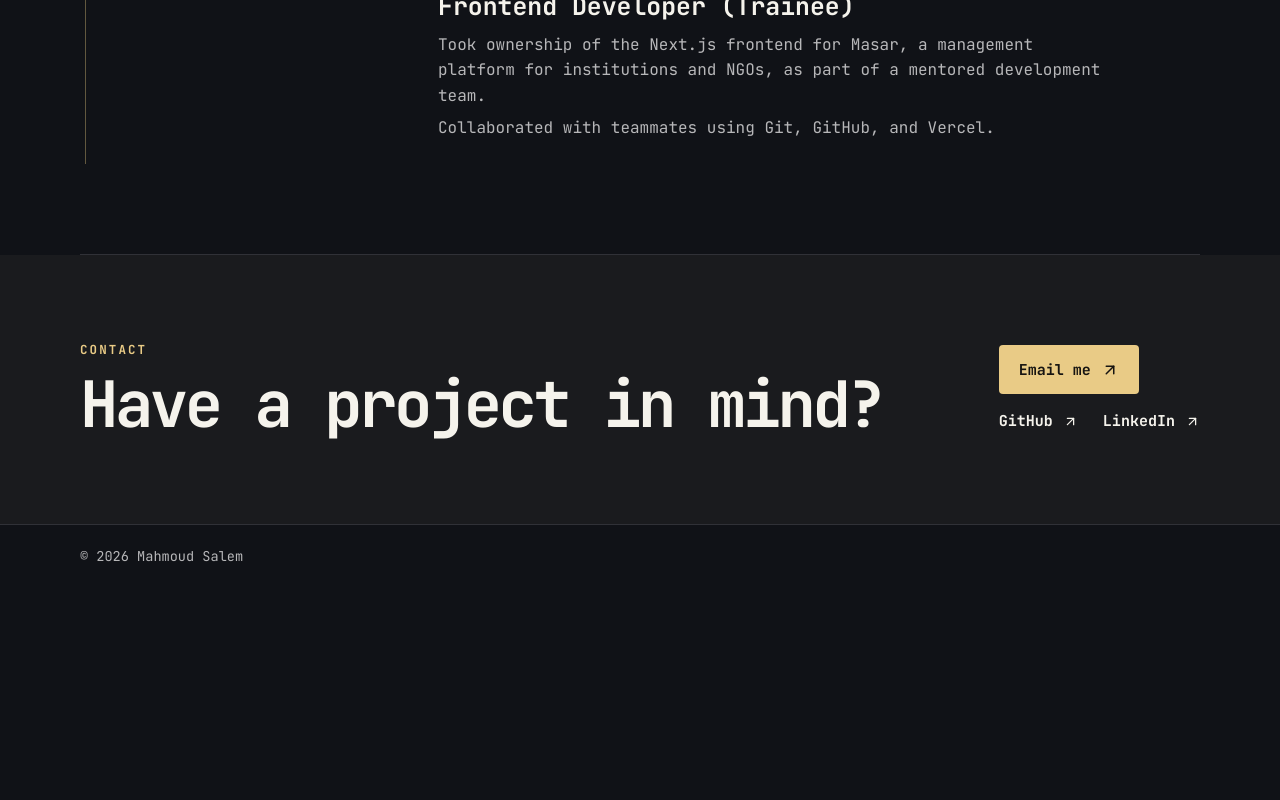
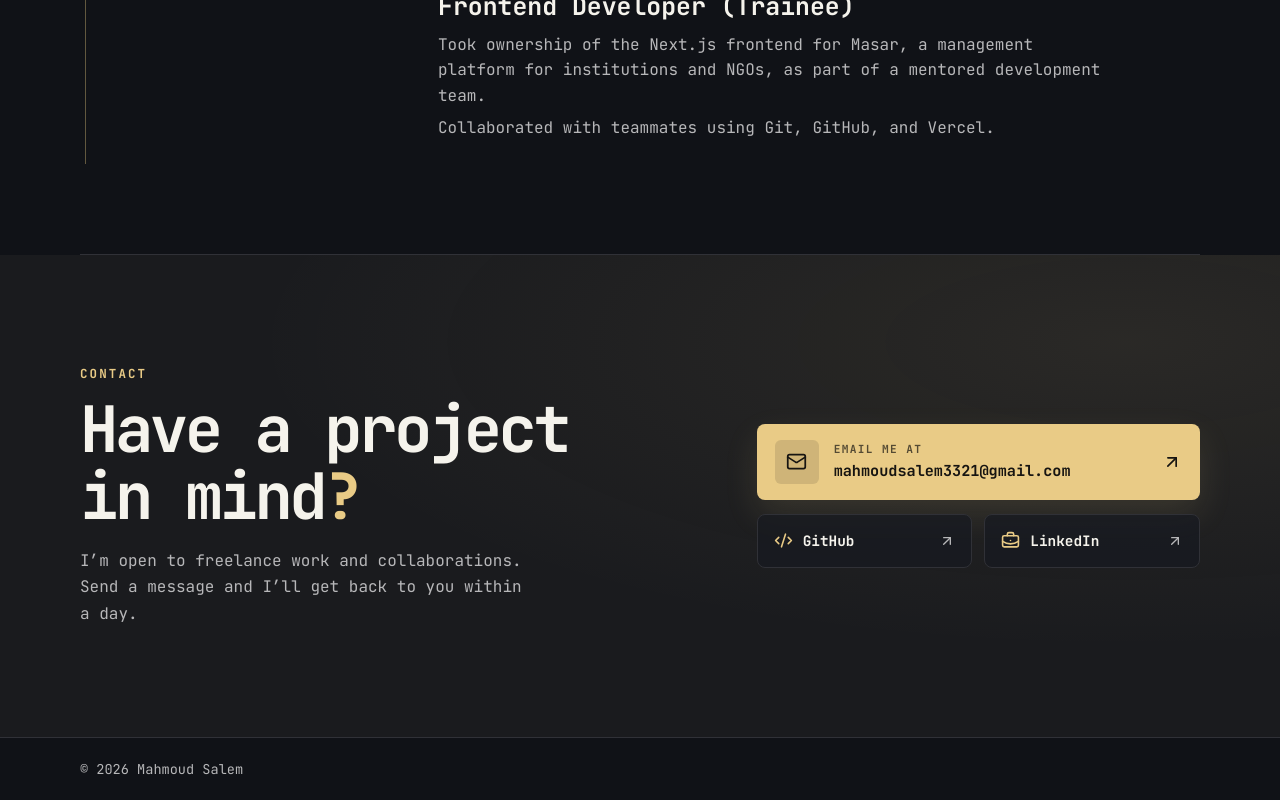
Before and after one commit to MahmoudSalem322/Protflio-, a Next.js app: page / in a window 1280 px wide. Shown: the part 3325-4125 px from the top of the page. Before the commit the page ends 3912 px from the top, so only its background shows below. Built offline with nearby package versions, Linux system fonts and the light colour scheme.

Commit message:
Redesign contact section with clearer CTA actions

```diff
--- a/src/app/globals.css
+++ b/src/app/globals.css
@@ -96,7 +96,7 @@ body { margin: 0; }
 }
 .hero h1 span { color: var(--accent); }
 .hero-description { max-width: 390px; color: var(--muted); font-size: clamp(1rem, 2vw, 1.2rem); line-height: 1.65; }
-.hero-actions, .profiles { display: flex; flex-wrap: wrap; align-items: center; gap: 14px 25px; }
+.hero-actions { display: flex; flex-wrap: wrap; align-items: center; gap: 14px 25px; }
 .hero-actions { margin-top: 31px; }
 .button, .text-link { display: inline-flex; align-items: center; gap: 10px; font-size: .94rem; font-weight: 700; }
 .button { min-height: 49px; padding: 0 20px; background: var(--accent); color: #161411; border-radius: 4px; }
@@ -132,19 +132,88 @@ body { margin: 0; }
 .project-link:hover { color: var(--surface); background: var(--accent); border-color: var(--accent); }
 .project .stack { margin-top: auto; }
 
-.contact { background: #1a1b1e; border-bottom: 1px solid var(--line); }
-.contact-inner { display: flex; flex-wrap: wrap; gap: 24px 42px; align-items: center; justify-content: space-between; padding-block: clamp(48px, 8vw, 86px); }
-.contact h2 { margin-top: 11px; }
-.contact-links .profiles { margin-top: 16px; }
+.contact {
+  position: relative;
+  overflow: hidden;
+  background: radial-gradient(ellipse at 88% 18%, rgb(233 203 134 / 8%), transparent 55%), #1a1b1e;
+  border-bottom: 1px solid var(--line);
+}
+.contact-inner {
+  position: relative;
+  display: grid;
+  grid-template-columns: minmax(0, 1.15fr) minmax(320px, .85fr);
+  align-items: center;
+  gap: clamp(32px, 6vw, 80px);
+  padding-block: clamp(64px, 9vw, 110px);
+}
+.contact h2 { max-width: 13ch; margin-top: 12px; }
+.contact h2 span { color: var(--accent); }
+.contact-note { max-width: 46ch; margin-top: 18px; color: var(--muted); line-height: 1.65; }
+.contact-actions { display: grid; gap: 14px; }
+.contact-primary {
+  display: flex;
+  align-items: center;
+  gap: 15px;
+  min-height: 76px;
+  padding: 14px 18px;
+  border-radius: 8px;
+  background: var(--accent);
+  color: #161411;
+  text-decoration: none;
+  box-shadow: 0 14px 34px rgb(233 203 134 / 12%);
+}
+.contact-primary:hover { background: #f6dfaa; transform: translateY(-2px); box-shadow: 0 18px 40px rgb(233 203 134 / 20%); }
+.contact-primary-icon {
+  flex: 0 0 44px;
+  height: 44px;
+  display: grid;
+  place-items: center;
+  border-radius: 6px;
+  background: rgb(22 20 17 / 12%);
+}
+.contact-primary-text { display: grid; gap: 3px; min-width: 0; }
+.contact-primary-text small { font-size: .7rem; font-weight: 700; letter-spacing: .12em; text-transform: uppercase; opacity: .7; }
+.contact-primary-text strong { font-size: .95rem; font-weight: 700; overflow-wrap: anywhere; }
+.contact-primary > svg:last-child { flex: 0 0 auto; margin-left: auto; }
+.contact-socials { display: grid; grid-template-columns: repeat(2, minmax(0, 1fr)); gap: 12px; }
+.social-link {
+  display: flex;
+  align-items: center;
+  gap: 10px;
+  min-height: 54px;
+  padding: 0 16px;
+  border: 1px solid var(--line);
+  border-radius: 8px;
+  background: rgb(23 26 32 / 72%);
+  color: var(--ink);
+  font-size: .9rem;
+  font-weight: 700;
+  text-decoration: none;
+}
+.social-link svg:first-child { flex: 0 0 auto; color: var(--accent); }
+.social-link svg:last-child { flex: 0 0 auto; margin-left: auto; color: var(--muted); }
+.social-link:hover { transform: translateY(-2px); border-color: #8a7952; background: #22252c; }
+.social-link:hover svg:last-child { color: var(--accent); }
 .site-footer { padding-block: 21px; color: var(--muted); font-size: .85rem; }
 
 @media (prefers-reduced-motion: no-preference) {
   html { scroll-behavior: smooth; }
   .button, .text-link, .project-link { transition: background-color .18s, color .18s, border-color .18s; }
+  .contact-primary { transition: transform .18s, background-color .18s, box-shadow .18s; }
+  .social-link { transition: transform .18s, border-color .18s, background-color .18s; }
+  .social-link svg:last-child { transition: color .18s; }
+}
+
+@media (max-width: 900px) {
+  .contact-inner { grid-template-columns: 1fr; }
 }
 
 @media (max-width: 800px) {
   .services-grid { grid-template-columns: 1fr; }
+}
+
+@media (max-width: 520px) {
+  .contact-socials { grid-template-columns: 1fr; }
 }
 
 @media (max-width: 700px) {
--- a/src/app/page.tsx
+++ b/src/app/page.tsx
@@ -1,7 +1,7 @@
 import Image from "next/image";
 import type { CSSProperties } from "react";
 import { ScrollReveals } from "@/components/ScrollReveals";
-import { ArrowDown, ArrowUpRight, Braces, Layers3, Sparkles } from "lucide-react";
+import { ArrowDown, ArrowUpRight, Braces, BriefcaseBusiness, Code2, Layers3, Mail, Sparkles } from "lucide-react";
 
 const navigation = [
   { label: "About", href: "#about" },
@@ -202,16 +202,31 @@ export default function Portfolio() {
 
         <section id="contact" className="contact" aria-labelledby="contact-title">
           <div className="shell contact-inner">
-            <div data-reveal="fade-up">
+            <div className="contact-copy" data-reveal="fade-up">
               <p className="eyebrow">Contact</p>
-              <h2 id="contact-title">Have a project in mind?</h2>
+              <h2 id="contact-title">Have a project in mind<span>?</span></h2>
+              <p className="contact-note">I’m open to freelance work and collaborations. Send a message and I’ll get back to you within a day.</p>
             </div>
-            <div className="contact-links" data-reveal="fade-up" style={entranceDelay(500)}>
-              <a className="button" href="mailto:mahmoudsalem3321@gmail.com">Email me <ArrowUpRight size={18} aria-hidden="true" /></a>
-              <div className="profiles">
-                {profiles.map(({ label, href }) => (
-                  <a className="text-link" href={href} key={label}>{label} <ArrowUpRight size={15} aria-hidden="true" /></a>
-                ))}
+            <div className="contact-actions" data-reveal="fade-up" style={entranceDelay(300)}>
+              <a className="contact-primary" href="mailto:mahmoudsalem3321@gmail.com">
+                <span className="contact-primary-icon"><Mail size={21} aria-hidden="true" /></span>
+                <span className="contact-primary-text">
+                  <small>Email me at</small>
+                  <strong>mahmoudsalem3321@gmail.com</strong>
+                </span>
+                <ArrowUpRight size={20} aria-hidden="true" />
+              </a>
+              <div className="contact-socials">
+                <a className="social-link" href={profiles[0].href} target="_blank" rel="noopener">
+                  <Code2 size={19} aria-hidden="true" />
+                  <span>GitHub</span>
+                  <ArrowUpRight size={16} aria-hidden="true" />
+                </a>
+                <a className="social-link" href={profiles[1].href} target="_blank" rel="noopener">
+                  <BriefcaseBusiness size={19} aria-hidden="true" />
+                  <span>LinkedIn</span>
+                  <ArrowUpRight size={16} aria-hidden="true" />
+                </a>
               </div>
             </div>
           </div>
```
